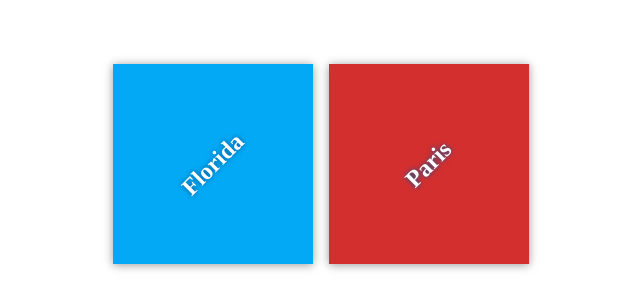
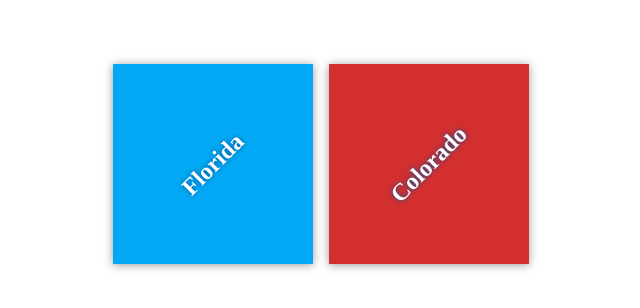
Before and after one commit to coreymyster/my-travel-plans, a plain HTML site: page index.html in a window 1280 px wide. Shown: the part 236-544 px from the top of the page, 319-959 px from the left. Drawn offline with Linux system fonts and the light colour scheme.

Commit message:
Changed Paris to Colorado

```diff
--- a/index.html
+++ b/index.html
@@ -15,7 +15,7 @@
             </div>
 
             <div class="destination" id="paris">
-                <h2>Paris</h2>
+                <h2>Colorado</h2>
             </div>
         </div>
     </div>
```
